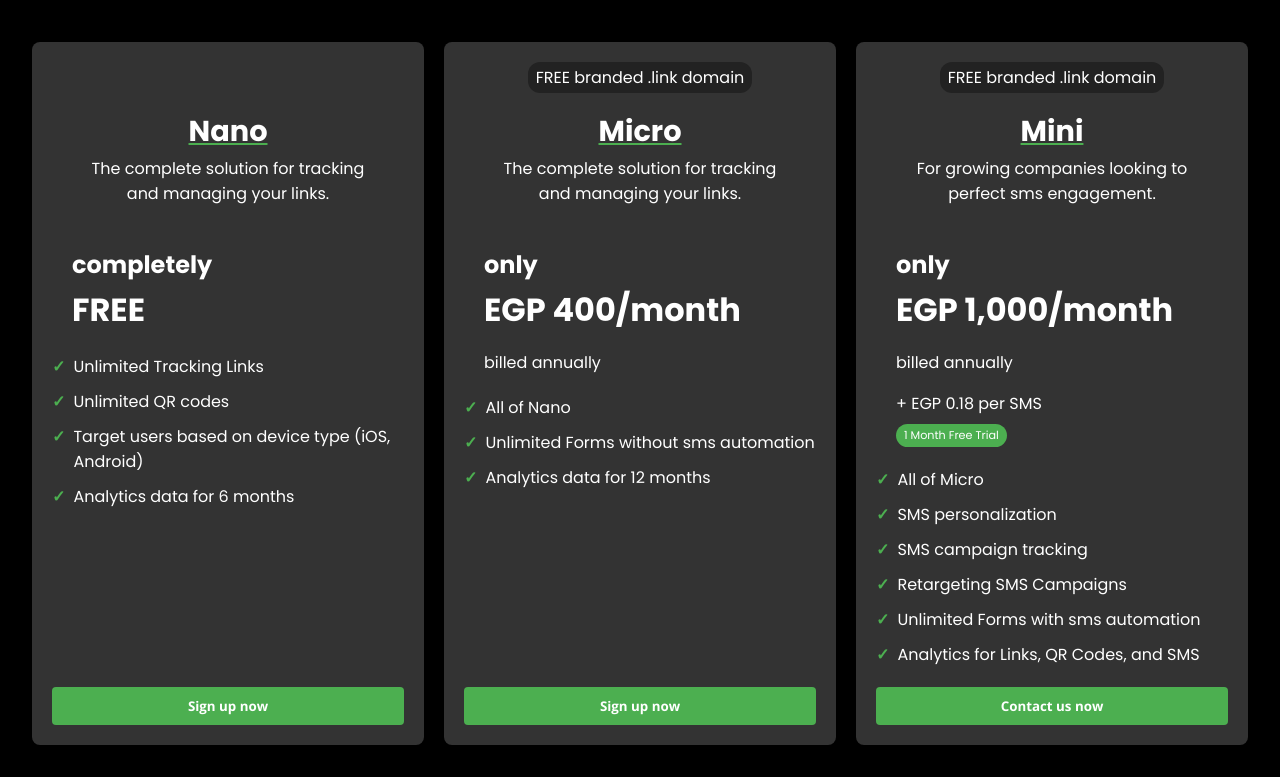
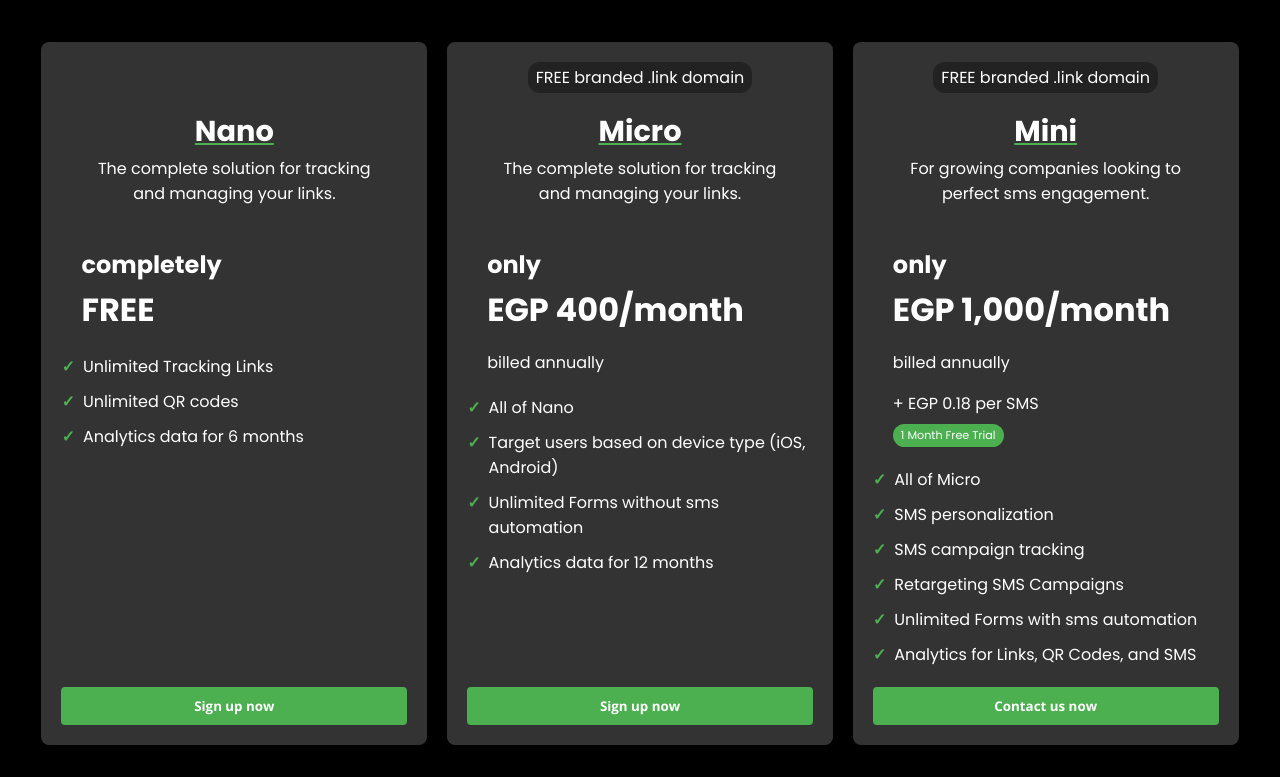
Before and after one commit to Shoffly/nonito_landing, a Next.js app: page /pricing in a window 1280 px wide. Shown: the part 494-1271 px from the top of the page. Built offline with nearby package versions, Linux system fonts and the light colour scheme.

Commit message:
dont sell urself short

```diff
--- a/pages/pricing.js
+++ b/pages/pricing.js
@@ -23,7 +23,6 @@ const PricingPage = () => {
       features: [
         'Unlimited Tracking Links',
         'Unlimited QR codes',
-        'Target users based on device type (iOS, Android)',
         'Analytics data for 6 months',
       ],
       summary: 'The complete solution for tracking and managing your links.',
@@ -38,6 +37,7 @@ const PricingPage = () => {
       annualPrice: 4800, // 10% discount applied
       features: [
         'All of Nano',
+'Target users based on device type (iOS, Android)',
 'Unlimited Forms without sms automation',
         'Analytics data for 12 months',
       ],
```
